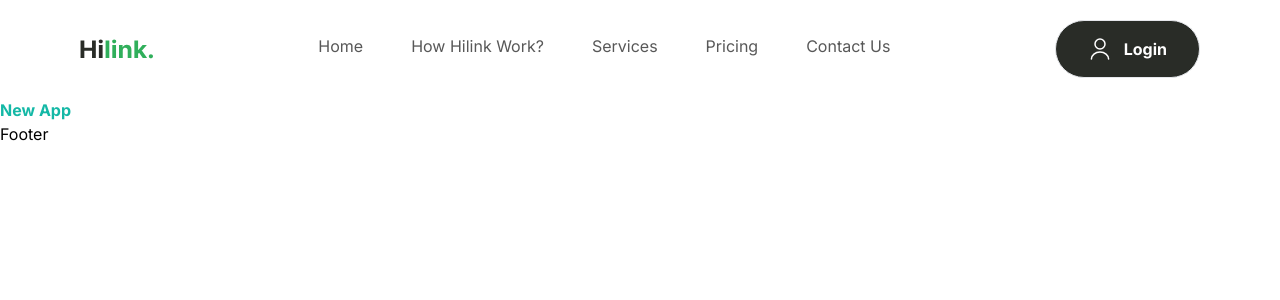
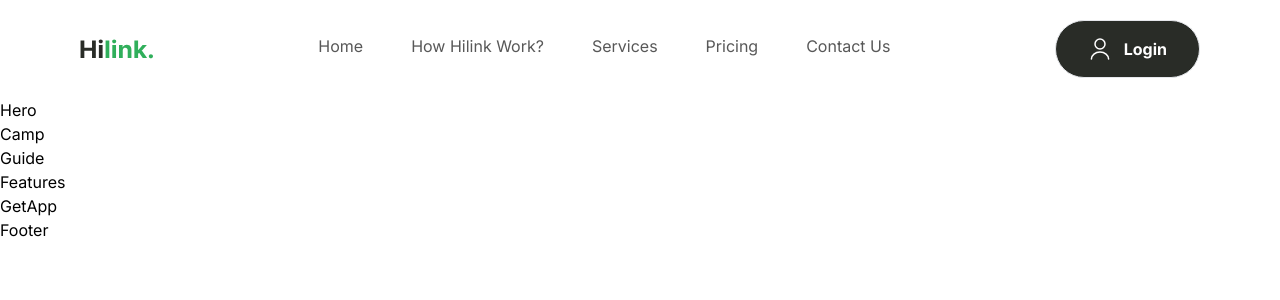
Before and after one commit to Himadieiev/travel-next-react-app, a Next.js app: page / in a window 1280 px wide. Shown: the top 300 px of the page. Built offline with nearby package versions, Linux system fonts and the light colour scheme.

Commit message:
comps structure

```diff
--- a/app/page.tsx
+++ b/app/page.tsx
@@ -1,3 +1,17 @@
+import Camp from "@/components/Camp";
+import Features from "@/components/Features";
+import GetApp from "@/components/GetApp";
+import Guide from "@/components/Guide";
+import Hero from "@/components/Hero";
+
 export default function Home() {
-  return <h1 className="font-bold text-teal-500">New App</h1>;
+  return (
+    <>
+      <Hero />
+      <Camp />
+      <Guide />
+      <Features />
+      <GetApp />
+    </>
+  );
 }
--- /dev/null
+++ b/components/Camp.tsx
@@ -0,0 +1,7 @@
+import React from "react";
+
+const Camp = () => {
+  return <div>Camp</div>;
+};
+
+export default Camp;
--- /dev/null
+++ b/components/Features.tsx
@@ -0,0 +1,7 @@
+import React from "react";
+
+const Features = () => {
+  return <div>Features</div>;
+};
+
+export default Features;
--- /dev/null
+++ b/components/GetApp.tsx
@@ -0,0 +1,7 @@
+import React from "react";
+
+const GetApp = () => {
+  return <div>GetApp</div>;
+};
+
+export default GetApp;
--- /dev/null
+++ b/components/Guide.tsx
@@ -0,0 +1,7 @@
+import React from "react";
+
+const Guide = () => {
+  return <div>Guide</div>;
+};
+
+export default Guide;
--- /dev/null
+++ b/components/Hero.tsx
@@ -0,0 +1,7 @@
+import React from "react";
+
+const Hero = () => {
+  return <div>Hero</div>;
+};
+
+export default Hero;
```
